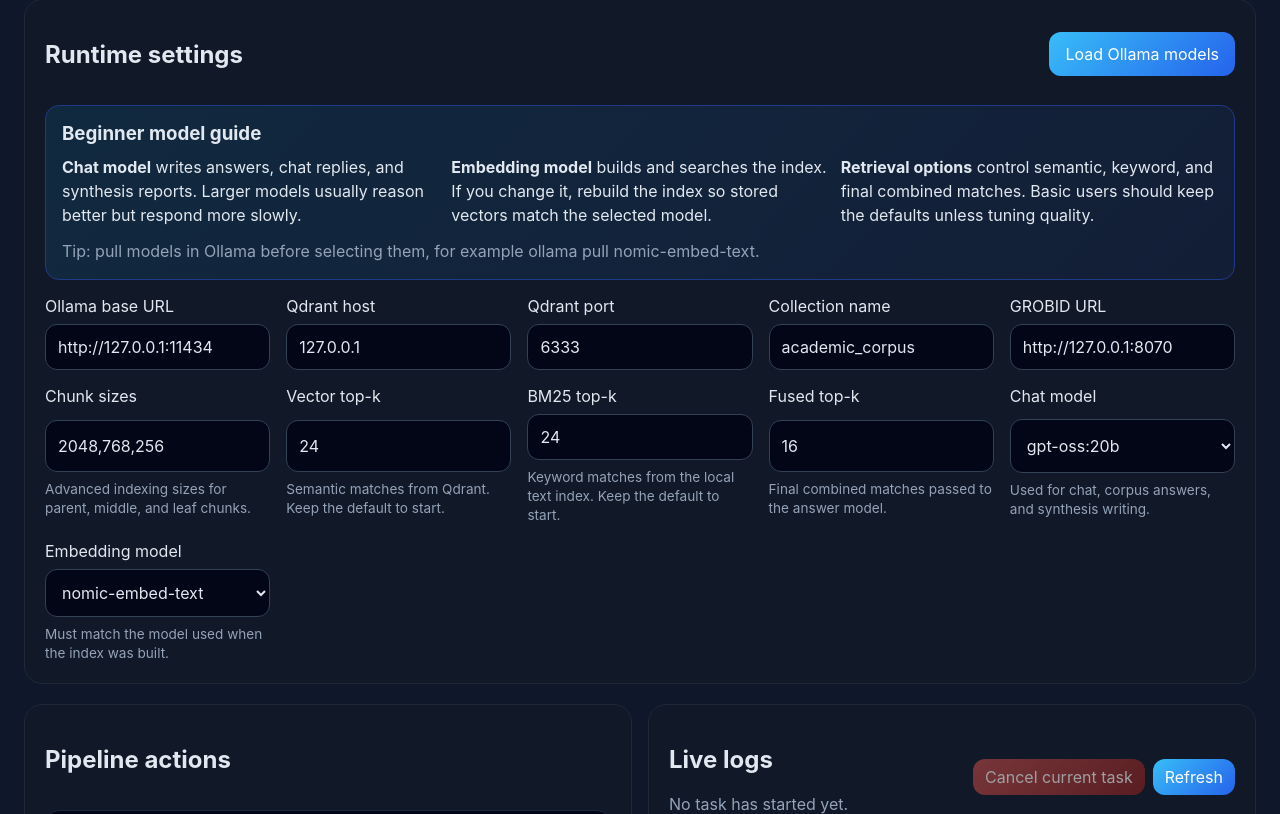
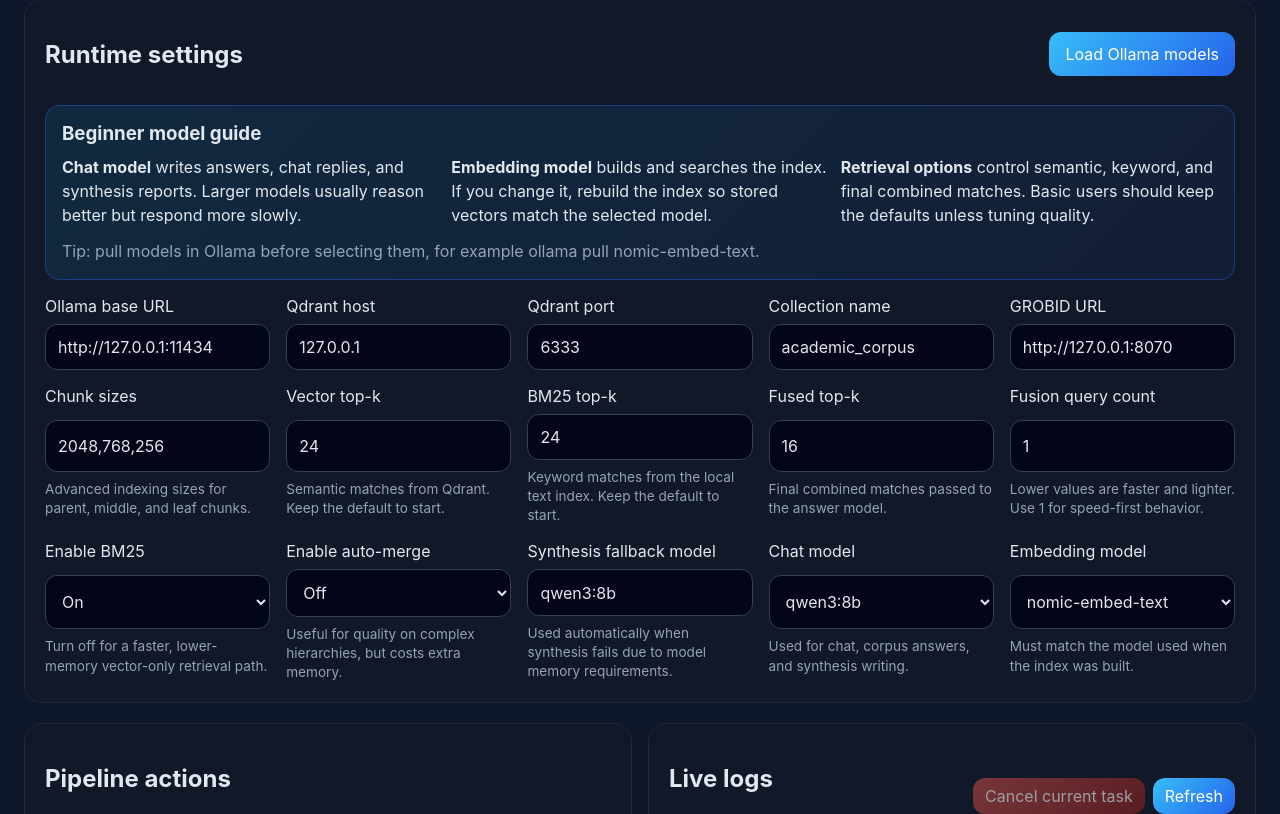
Before and after one commit to tahamoeini/article-writer, a FastAPI app: page / in a window 1280 px wide. Shown: the part 220-1034 px from the top of the page. Run offline with FastAPI, Linux system fonts and the light colour scheme; data that the repository does not hold is empty.

Commit message:
Enhance configuration and UI for retrieval settings, adding support for BM25, auto-merge options, and synthesis fallback model
Co-authored-by: Copilot <copilot@github.com>

```diff
--- a/scripts/config.py
+++ b/scripts/config.py
@@ -20,6 +20,32 @@ def _parse_positive_int(raw_value: str, setting_name: str) -> int:
     if value < 1:
         raise ValueError(f"{setting_name} must be greater than or equal to 1.")
     return value
+
+
+def _parse_bounded_int(
+    raw_value: str,
+    setting_name: str,
+    *,
+    minimum: int,
+    maximum: int | None = None,
+) -> int:
+    value = int(raw_value)
+    if value < minimum:
+        raise ValueError(f"{setting_name} must be greater than or equal to {minimum}.")
+    if maximum is not None and value > maximum:
+        raise ValueError(f"{setting_name} must be less than or equal to {maximum}.")
+    return value
+
+
+def _parse_bool(raw_value: str, setting_name: str) -> bool:
+    normalized = raw_value.strip().lower()
+    if normalized in {"1", "true", "yes", "on"}:
+        return True
+    if normalized in {"0", "false", "no", "off"}:
+        return False
+    raise ValueError(
+        f"{setting_name} must be one of: 1, 0, true, false, yes, no, on, off."
+    )
 
 
 def _get_setting(overrides: Mapping[str, str] | None, key: str, default: str | None = None) -> str:
@@ -53,6 +79,10 @@ class RuntimeSettings:
     vector_top_k: int
     bm25_top_k: int
     fused_top_k: int
+    enable_bm25: bool
+    enable_auto_merge: bool
+    fusion_num_queries: int
+    synthesis_fallback_model: str
 
     @property
     def grobid_process_url(self) -> str:
@@ -80,7 +110,7 @@ class RuntimeSettings:
             qdrant_timeout=float(_get_setting(overrides, "QDRANT_TIMEOUT", "30")),
             ollama_base_url=_clean_url(_get_setting(overrides, "OLLAMA_BASE_URL", "http://127.0.0.1:11434")),
             ollama_embed_model=_get_setting(overrides, "OLLAMA_EMBED_MODEL", "nomic-embed-text"),
-            ollama_chat_model=_get_setting(overrides, "OLLAMA_CHAT_MODEL", "gpt-oss:20b"),
+            ollama_chat_model=_get_setting(overrides, "OLLAMA_CHAT_MODEL", "qwen3:8b"),
             grobid_base_url=_clean_url(_get_setting(overrides, "GROBID_URL", "http://127.0.0.1:8070")),
             ingest_batch_size=_parse_positive_int(
                 _get_setting(overrides, "INGEST_BATCH_SIZE", "50"),
@@ -90,6 +120,24 @@ class RuntimeSettings:
             vector_top_k=int(_get_setting(overrides, "VECTOR_TOP_K", "24")),
             bm25_top_k=int(_get_setting(overrides, "BM25_TOP_K", "24")),
             fused_top_k=int(_get_setting(overrides, "FUSED_TOP_K", "16")),
+            enable_bm25=_parse_bool(
+                _get_setting(overrides, "ENABLE_BM25", "1"),
+                "ENABLE_BM25",
+            ),
+            enable_auto_merge=_parse_bool(
+                _get_setting(overrides, "ENABLE_AUTO_MERGE", "0"),
+                "ENABLE_AUTO_MERGE",
+            ),
+            fusion_num_queries=_parse_bounded_int(
+                _get_setting(overrides, "FUSION_NUM_QUERIES", "1"),
+                "FUSION_NUM_QUERIES",
+                minimum=1,
+                maximum=4,
+            ),
+            synthesis_fallback_model=(
+                _get_setting(overrides, "OLLAMA_SYNTHESIS_FALLBACK_MODEL", "qwen3:8b").strip()
+                or "qwen3:8b"
+            ),
         )
 
     def ensure_runtime_dirs(self) -> None:
--- a/scripts/query_engine.py
+++ b/scripts/query_engine.py
@@ -1,5 +1,4 @@
 import json
-import os
 from functools import lru_cache
 from typing import Any, Mapping
 
@@ -27,13 +26,6 @@ If the context is insufficient, reply exactly: The retrieved corpus does not con
 Every substantive claim must include an inline citation in this format: [Author, Year, \"Title\", p. X, para. Y]
 Prefer concise synthesis over speculation.
 """
-
-
-def _env_flag(name: str, default: bool) -> bool:
-    raw_value = os.getenv(name)
-    if raw_value is None:
-        return default
-    return raw_value.strip().lower() in {"1", "true", "yes", "on"}
 
 
 class CitationAwareQueryEngine:
@@ -147,8 +139,8 @@ def get_advanced_query_engine(
     settings_overrides: Mapping[str, str] | None = None,
 ) -> CitationAwareQueryEngine:
     settings = RuntimeSettings.from_env(settings_overrides)
-    use_bm25 = _env_flag("ENABLE_BM25", True)
-    use_auto_merge = _env_flag("ENABLE_AUTO_MERGE", False)
+    use_bm25 = settings.enable_bm25
+    use_auto_merge = settings.enable_auto_merge
 
     docstore: SimpleDocumentStore | None = None
     if use_auto_merge or (use_bm25 and not settings.bm25_index_path.is_dir()):
@@ -186,7 +178,7 @@ def get_advanced_query_engine(
             retrievers=[vector_retriever, bm25_retriever],
             llm=llm,
             similarity_top_k=settings.fused_top_k,
-            num_queries=2,
+            num_queries=settings.fusion_num_queries,
             mode="reciprocal_rerank",
             use_async=True,
             verbose=False,
--- a/scripts/server.py
+++ b/scripts/server.py
@@ -409,6 +409,10 @@ def _settings_defaults() -> dict[str, Any]:
         "vector_top_k": settings.vector_top_k,
         "bm25_top_k": settings.bm25_top_k,
         "fused_top_k": settings.fused_top_k,
+        "enable_bm25": settings.enable_bm25,
+        "enable_auto_merge": settings.enable_auto_merge,
+        "fusion_num_queries": settings.fusion_num_queries,
+        "synthesis_fallback_model": settings.synthesis_fallback_model,
     }
 
 
@@ -422,16 +426,54 @@ async def index(request: Request):
 
 
 @app.get("/health")
-async def health_check():
+async def health_check(deep: bool = Query(default=False)):
+    checks: dict[str, Any] = {}
+    degraded = False
+
+    settings = RuntimeSettings.from_env()
+
     try:
-        get_engine()
+        qdrant_client = settings.create_qdrant_client()
+        collection_exists = qdrant_client.collection_exists(settings.collection_name)
+        checks["qdrant"] = {
+            "ok": collection_exists,
+            "collection": settings.collection_name,
+        }
+        if not collection_exists:
+            degraded = True
     except Exception as exc:
-        return {
-            "status": "degraded",
+        degraded = True
+        checks["qdrant"] = {
+            "ok": False,
             "detail": str(exc),
         }
 
-    return {"status": "ok"}
+    try:
+        settings.create_ollama_client(timeout=min(OLLAMA_LIST_TIMEOUT_SECONDS, 10.0)).list()
+        checks["ollama"] = {"ok": True}
+    except Exception as exc:
+        degraded = True
+        checks["ollama"] = {
+            "ok": False,
+            "detail": str(exc),
+        }
+
+    if deep:
+        try:
+            get_engine()
+            checks["query_engine"] = {"ok": True}
+        except Exception as exc:
+            degraded = True
+            checks["query_engine"] = {
+                "ok": False,
+                "detail": str(exc),
+            }
+
+    return {
+        "status": "degraded" if degraded else "ok",
+        "deep": deep,
+        "checks": checks,
+    }
 
 
 @app.get("/v1/settings/defaults")
--- a/static/app.js
+++ b/static/app.js
@@ -11,6 +11,7 @@ let selectedTaskId = null;
 let taskPollTimer = null;
 let chatMessages = [];
 let lastLogText = "";
+const TASK_POLL_INTERVAL_MS = 1500;
 
 function currentSettings() {
   return {
@@ -25,6 +26,10 @@ function currentSettings() {
     VECTOR_TOP_K: document.getElementById("vector-top-k").value.trim(),
     BM25_TOP_K: document.getElementById("bm25-top-k").value.trim(),
     FUSED_TOP_K: document.getElementById("fused-top-k").value.trim(),
+    FUSION_NUM_QUERIES: document.getElementById("fusion-num-queries").value.trim(),
+    ENABLE_BM25: document.getElementById("enable-bm25").value,
+    ENABLE_AUTO_MERGE: document.getElementById("enable-auto-merge").value,
+    OLLAMA_SYNTHESIS_FALLBACK_MODEL: document.getElementById("synthesis-fallback-model").value.trim(),
   };
 }
 
@@ -215,7 +220,7 @@ async function cancelCurrentTask() {
 
 function startTaskPolling() {
   if (!taskPollTimer) {
-    taskPollTimer = window.setInterval(refreshTasks, 1000);
+    taskPollTimer = window.setInterval(refreshTasks, TASK_POLL_INTERVAL_MS);
   }
 }
 
--- a/templates/index.html
+++ b/templates/index.html
@@ -88,6 +88,32 @@
             Fused top-k
             <input id="fused-top-k" value="{{ defaults.fused_top_k }}" />
             <small>Final combined matches passed to the answer model.</small>
+          </label>
+          <label>
+            Fusion query count
+            <input id="fusion-num-queries" type="number" min="1" max="4" value="{{ defaults.fusion_num_queries }}" />
+            <small>Lower values are faster and lighter. Use 1 for speed-first behavior.</small>
+          </label>
+          <label>
+            Enable BM25
+            <select id="enable-bm25">
+              <option value="1" {% if defaults.enable_bm25 %}selected{% endif %}>On</option>
+              <option value="0" {% if not defaults.enable_bm25 %}selected{% endif %}>Off</option>
+            </select>
+            <small>Turn off for a faster, lower-memory vector-only retrieval path.</small>
+          </label>
+          <label>
+            Enable auto-merge
+            <select id="enable-auto-merge">
+              <option value="1" {% if defaults.enable_auto_merge %}selected{% endif %}>On</option>
+              <option value="0" {% if not defaults.enable_auto_merge %}selected{% endif %}>Off</option>
+            </select>
+            <small>Useful for quality on complex hierarchies, but costs extra memory.</small>
+          </label>
+          <label>
+            Synthesis fallback model
+            <input id="synthesis-fallback-model" value="{{ defaults.synthesis_fallback_model }}" />
+            <small>Used automatically when synthesis fails due to model memory requirements.</small>
           </label>
           <label>
             Chat model
```
Also changed, not shown: scripts/synthesis.py (+53 -18 lines), tests/test_server.py (+12 -0 lines), README.md.
